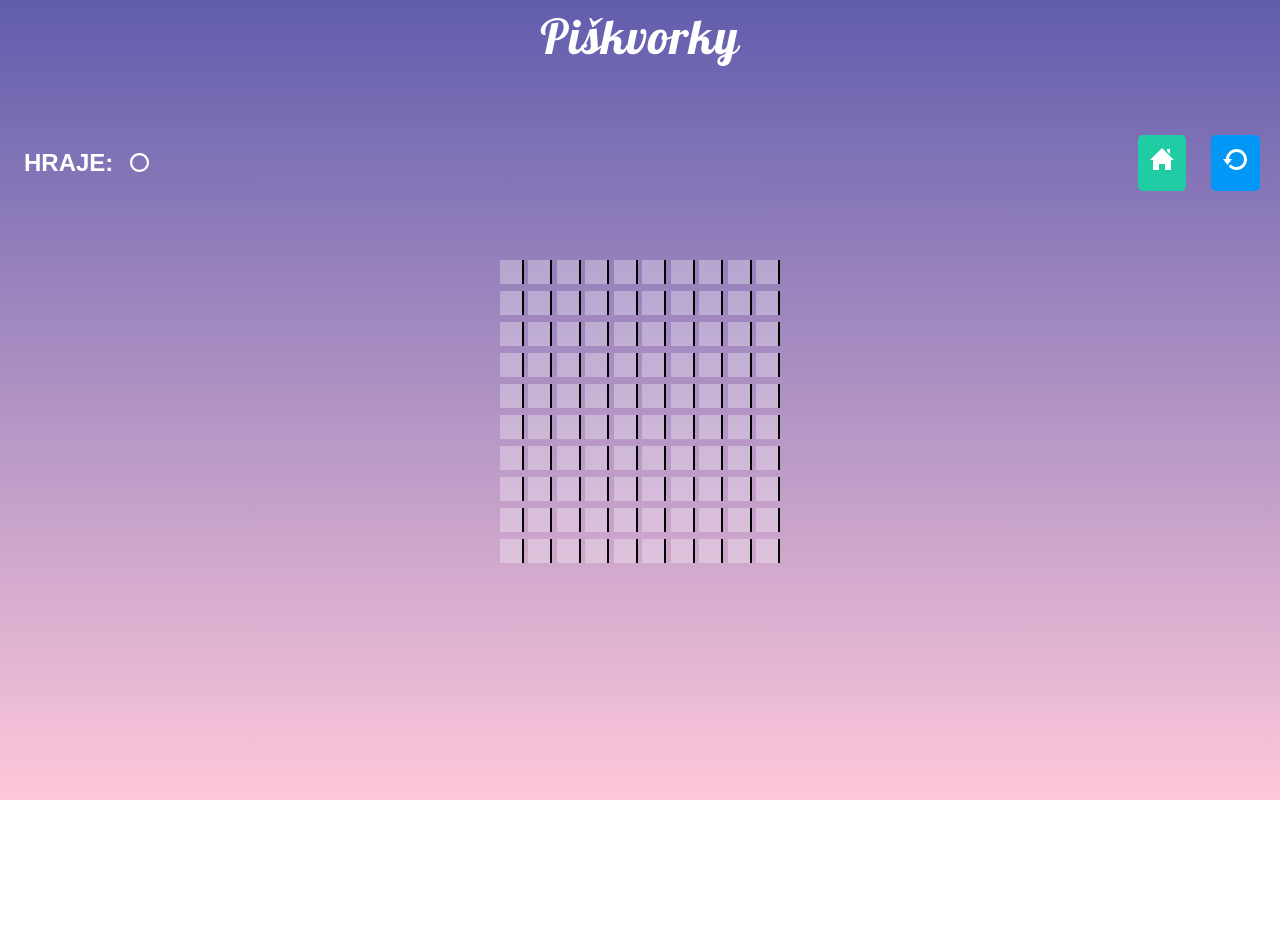
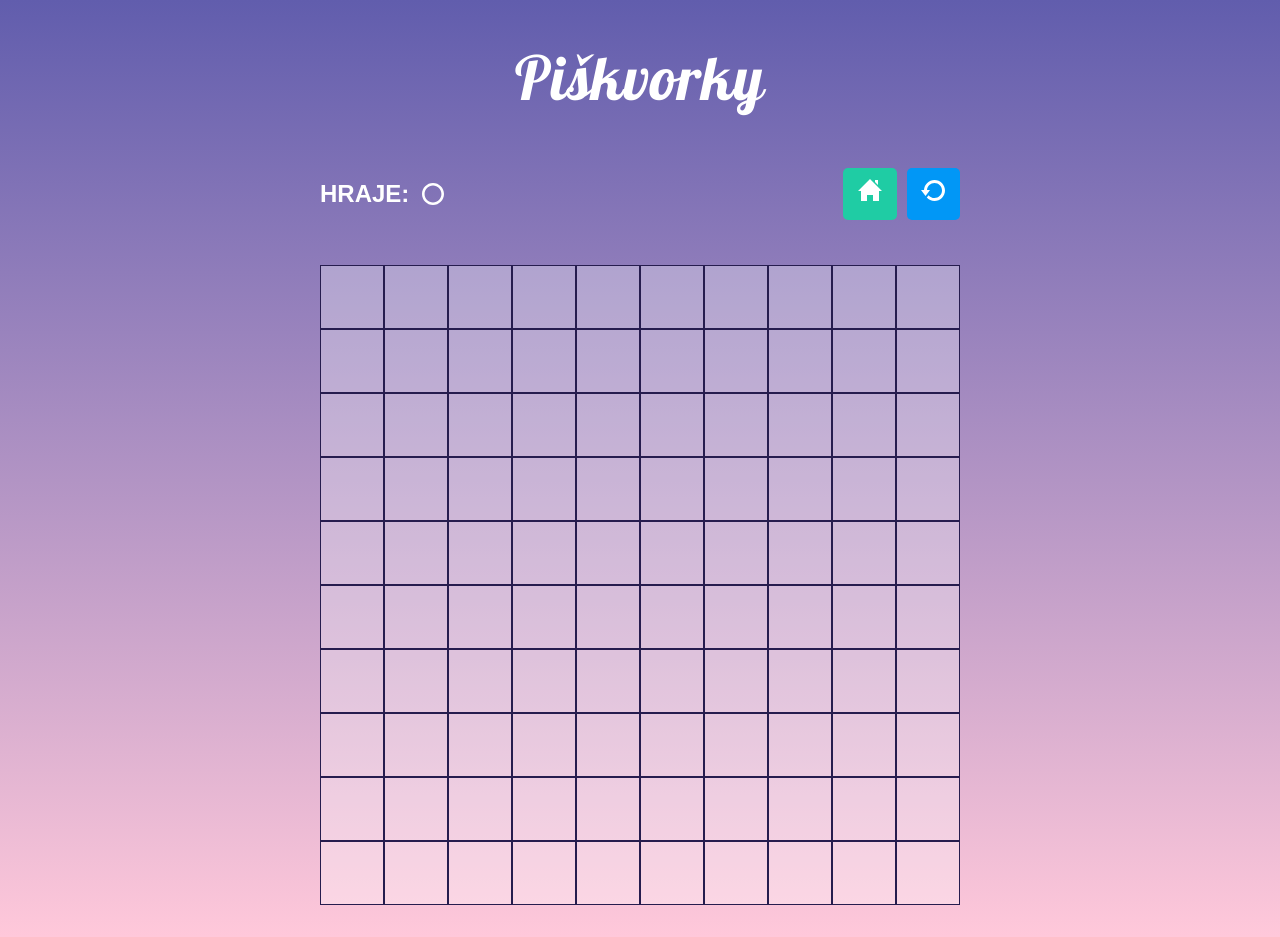
Before and after one commit to Martina-Kor/piskvorky, a plain HTML site: page hra.html in a window 1280 px wide. Before the commit the page ends 800 px from the top, so only its background shows below. Drawn offline with Linux system fonts and the light colour scheme.

Commit message:
3_3_version, final layout

```diff
--- a/hra.html
+++ b/hra.html
@@ -91,9 +91,10 @@
     />
   </head>
   <body>
-    <main class="game">
-      <h1 class="game__title">Piškvorky</h1>
-      <section class="game__header">
+    <main>
+      <div class="game">
+        <h1>Piškvorky</h1>
+        <div class="game__header">
           <div class="game__player">
             <p class="game__player--text">HRAJE:</p>
             <img
@@ -111,9 +112,9 @@
               ><img src="image/restart.svg" alt="Tlačítko Nová hra"
             /></a>
           </div>
-      </section>
+        </div>
 
-      <section class="grid">
+        <div class="grid">
           <div class="grid__row_">
             <button type="button"></button>
             <button type="button"></button>
@@ -126,7 +127,7 @@
             <button type="button"></button>
             <button type="button"></button>
           </div>
-        <div class="grid_row_">
+          <div class="grid__row_">
             <button type="button"></button>
             <button type="button"></button>
             <button type="button"></button>
@@ -138,7 +139,7 @@
             <button type="button"></button>
             <button type="button"></button>
           </div>
-        <div class="grid_row_">
+          <div class="grid__row_">
             <button type="button"></button>
             <button type="button"></button>
             <button type="button"></button>
@@ -150,7 +151,7 @@
             <button type="button"></button>
             <button type="button"></button>
           </div>
-        <div class="grid_row_">
+          <div class="grid__row_">
             <button type="button"></button>
             <button type="button"></button>
             <button type="button"></button>
@@ -162,7 +163,7 @@
             <button type="button"></button>
             <button type="button"></button>
           </div>
-        <div class="grid_row_">
+          <div class="grid__row_">
             <button type="button"></button>
             <button type="button"></button>
             <button type="button"></button>
@@ -174,7 +175,7 @@
             <button type="button"></button>
             <button type="button"></button>
           </div>
-        <div class="grid_row_">
+          <div class="grid__row_">
             <button type="button"></button>
             <button type="button"></button>
             <button type="button"></button>
@@ -186,7 +187,7 @@
             <button type="button"></button>
             <button type="button"></button>
           </div>
-        <div class="grid_row_">
+          <div class="grid__row_">
             <button type="button"></button>
             <button type="button"></button>
             <button type="button"></button>
@@ -198,7 +199,7 @@
             <button type="button"></button>
             <button type="button"></button>
           </div>
-        <div class="grid_row_">
+          <div class="grid__row_">
             <button type="button"></button>
             <button type="button"></button>
             <button type="button"></button>
@@ -210,7 +211,7 @@
             <button type="button"></button>
             <button type="button"></button>
           </div>
-        <div class="grid_row_">
+          <div class="grid__row_">
             <button type="button"></button>
             <button type="button"></button>
             <button type="button"></button>
@@ -222,7 +223,7 @@
             <button type="button"></button>
             <button type="button"></button>
           </div>
-        <div class="grid_row_">
+          <div class="grid__row_">
             <button type="button"></button>
             <button type="button"></button>
             <button type="button"></button>
@@ -234,7 +235,8 @@
             <button type="button"></button>
             <button type="button"></button>
           </div>
-      </section>
+        </div>
+      </div>
     </main>
   </body>
 </html>
--- a/style.css
+++ b/style.css
@@ -1,5 +1,6 @@
 /* xxxxxxxxxxxxxxxxxxxxxxxxxxxxxxxxxxxxxxxx
 xxxxxxxxxx  MOBILE SIZE OPTIMATION  xxxxxxx
+xxxxxxxxxx  1st homework: HOME PAGE xxxxxxx
 xxxxxxxxxxxxxxxxxxxxxxxxxxxxxxxxxxxxxxxxx */
 
 html {
@@ -42,7 +43,7 @@ height: 620px; */
 
 h1 {
   font-family: 'Lobster', cursive;
-  font-size: 50px;
+  font-size: 3.8rem;
   letter-spacing: 1px;
   font-weight: normal;
   margin: 20px;
@@ -85,6 +86,10 @@ h1 {
 .tlacitka__zacit-hrat:hover {
   background-color: #0090e9;
 }
+
+/* xxxxxxxxxxxxxxxxxxxxxxxxxxxxxxxxxxxxxxxx
+xxxxx 2nd homework: RULES xxxxx
+xxxxxxxxxxxxxxxxxxxxxxxxxxxxxxxxxxxxxxxxx*/
 
 .rules {
   display: block;
@@ -162,7 +167,6 @@ xxxxxxxxxxxxxxxxxxxxxxxxxxxxxxxxxxxxxxxxx*/
     width: 70%;
     margin: auto;
     max-width: 100vw;
-
   }
 
   figure {
@@ -171,7 +175,6 @@ xxxxxxxxxxxxxxxxxxxxxxxxxxxxxxxxxxxxxxxxx*/
     width: 50%;
     box-sizing: border-box;
     padding: 1rem;
-
   }
 }
 
@@ -180,45 +183,33 @@ xxxxxxxxxxxxxxxxxxxxxxxxxxxxxxxxxxxxxxxxx*/
   flex-wrap: wrap;
   padding: 1rem;
 }
-}
 
 /* xxxxxxxxxxxxxxxxxxxxxxxxxxxxxxxxxxxxxxxx
 DESKTOP SIZE OPTIMATION, breakpoint at 1280px
 xxxxxxxxxxxxxxxxxxxxxxxxxxxxxxxxxxxxxxxxx
 seems it works well as it is*/
 
+/* xxxxxxxxxxxxxxxxxxxxxxxxxxxxxxxxxxxxxxxx
+xxxxxxxxxx 3rd homework: GAME xxxxxxxxxxxx
+xxxxxxxxxxxxxxxxxxxxxxxxxxxxxxxxxxxxxxxxx*/
 
-
-/* xxxxxxxxxxxxxxxxxxxxxxxxxxxxxxxxxxxxxxxx
-xxxxx GAME xxxxx
-xxxxxxxxxxxxxxxxxxxxxxxxxxxxxxxxxxxxxxxxx*/
 .game {
   max-width: 80vmin;
   margin: 3% 0;
   color: #ffffff;
   font-family: sans-serif;
-}
-
-.game__title {
-  margin: 0;
-  padding: 0;
-  font-family: 'Lobster', cursive;
-  font-weight: normal;
-  text-align: center;
-  font-size: 3rem;
-  line-height: 1.2;
+  margin: 2rem auto;
 }
 
 .game__header {
   display: flex;
   justify-content: space-between;
-  margin: 5% 0;
+  margin: 7% 0 7% 0;
 }
 
 .game__player {
   display: flex;
   align-items: center;
-  margin: 1em;
   width: calc(((100% - 1rem) / 3) * 2);
 }
 
@@ -226,14 +217,13 @@ xxxxxxxxxxxxxxxxxxxxxxxxxxxxxxxxxxxxxxxxx*/
   margin: 0;
   font-size: 1.5rem;
   font-weight: 700;
-  margin-right: 2%;
+  margin-right: 3%;
 }
-
 
 .game__player--circle {
   display: block;
-  width: 1.2rem;
-  height: 1.2rem;
+  width: 1.4rem;
+  height: 1.4rem;
   filter: invert(100%);
 }
 
@@ -242,15 +232,17 @@ xxxxxxxxxxxxxxxxxxxxxxxxxxxxxxxxxxxxxxxxx*/
   justify-content: flex-end;
   align-items: center;
   width: calc((100% - 1rem) / 3);
+  margin: 0;
 }
 
 .game__icons a {
   display: block;
-  margin: 0 3%;
-  padding: 3%;
+
+  margin-left: 5%;
+  padding: 5% 7% 5% 7%;
   border-radius: 5px;
+  align-self: baseline;
 }
-
 
 .game__icons--index img,
 .game__icons--restart img {
@@ -276,43 +268,28 @@ xxxxxxxxxxxxxxxxxxxxxxxxxxxxxxxxxxxxxxxxx*/
 }
 
 .grid {
-  /* border: 2px solid black; */
-  /* border-right: none; */
+  padding: 0;
+  display: flex;
+  flex-wrap: wrap;
+  height: 80vmin;
+  margin-top: 1rem;
 }
-/*
-.grid_row_ {
+
+.grid__row_ {
   width: 100%;
   text-align: center;
   display: flex;
   padding: 0;
-  border-bottom: 2px solid black;
-} */
-/*
-.grid:last-child {
-  border-bottom: none;
+  margin: 0;
 }
 
-
-
-.grid:last-child {
-  border-bottom: none;
-}
- */
-/* xxxxxxxxxxxxxxxxxxxxxxxxxxxxxxxxxxxxxxxx
-xxxx MOBILE PHONE WIDTH xxxx
-xxxxxxxxxxxxxxxxxxxxxxxxxxxxxxxxxxxxxxxxx*/
-
 button {
-  padding: 0;
-  width: 1.5rem;
-  height: 1.5rem;
-  border: none;
-  border-right: 2px solid black;
+  width: 10%;
   background: rgba(255, 255, 255, 0.3);
+  border: 1.5px solid rgb(38, 28, 78);
 }
 
 button:hover,
 button:focus {
   background: rgba(255, 255, 255, 0.4);
 }
- */
```
Lines whose indentation alone changed are shown as unchanged.
